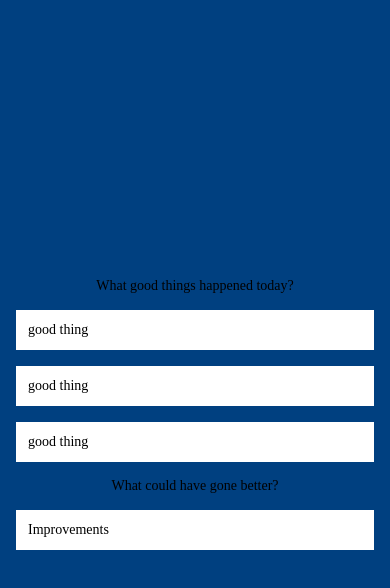
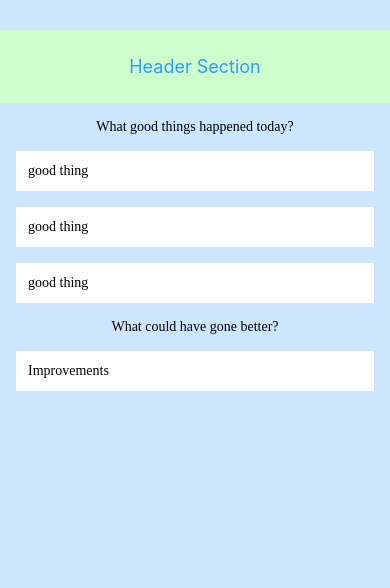
Before and after one commit to arrBaltazar/reactNativeApp, a React Native app: screen / in a window 390 px wide. Shown: the top 588 px of the page. Built offline with nearby package versions, Linux system fonts and the light colour scheme.

Commit message:
Added a header section and changed the background colors to be more appealing and look clean

```diff
--- a/App.js
+++ b/App.js
@@ -4,13 +4,19 @@ import { StyleSheet, Text, View,TextInput } from 'react-native';
 export default class App extends React.Component {
   render() {
     return (
+
       <View style={styles.container}>
+       <View style={styles.header}>
+        <Text style={styles.headerText}>Header Section</Text>
+       </View>
+        <View style={styles.centering}>
           <Text style ={styles.text}>What good things happened today?</Text>
           <TextInput style={styles.input} placeholder='good thing'></TextInput>
           <TextInput style={styles.input} placeholder='good thing'></TextInput>
           <TextInput style={styles.input} placeholder='good thing'></TextInput>
           <Text style ={styles.text}>What could have gone better?</Text>
           <TextInput style={styles.input}placeholder='Improvements'></TextInput>
+        </View>
       </View>
     );
   }
@@ -19,10 +25,29 @@ export default class App extends React.Component {
 const styles = StyleSheet.create({
   container: {
     flex: 1,
-    backgroundColor:'#004080',
+    backgroundColor:'#cce6ff',
+
+  },
+
+   centering:{
     alignItems: 'center',
     justifyContent: 'center',
     padding:16,
+   },
+
+  header:{
+    backgroundColor: '#ccffcc',
+    alignItems: 'center',
+    justifyContent: 'center',
+    borderBottomColor: '#ddd',
+    marginTop:30,
+  },
+
+  headerText:{
+    color:'#3399ff',
+    fontSize:18,
+    padding:26,
+
   },
 
   text: {
```
Lines whose indentation alone changed are shown as unchanged.
